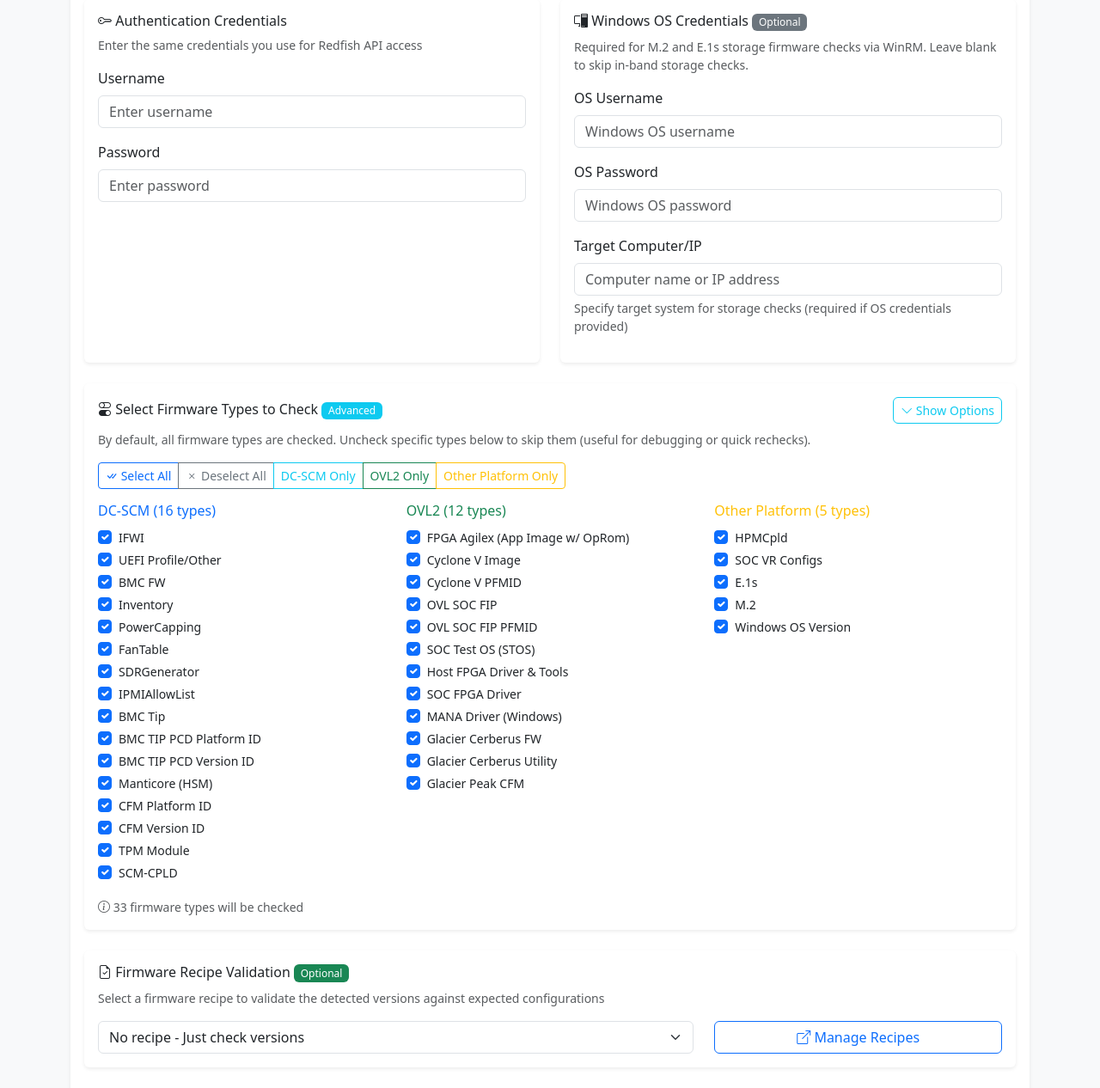
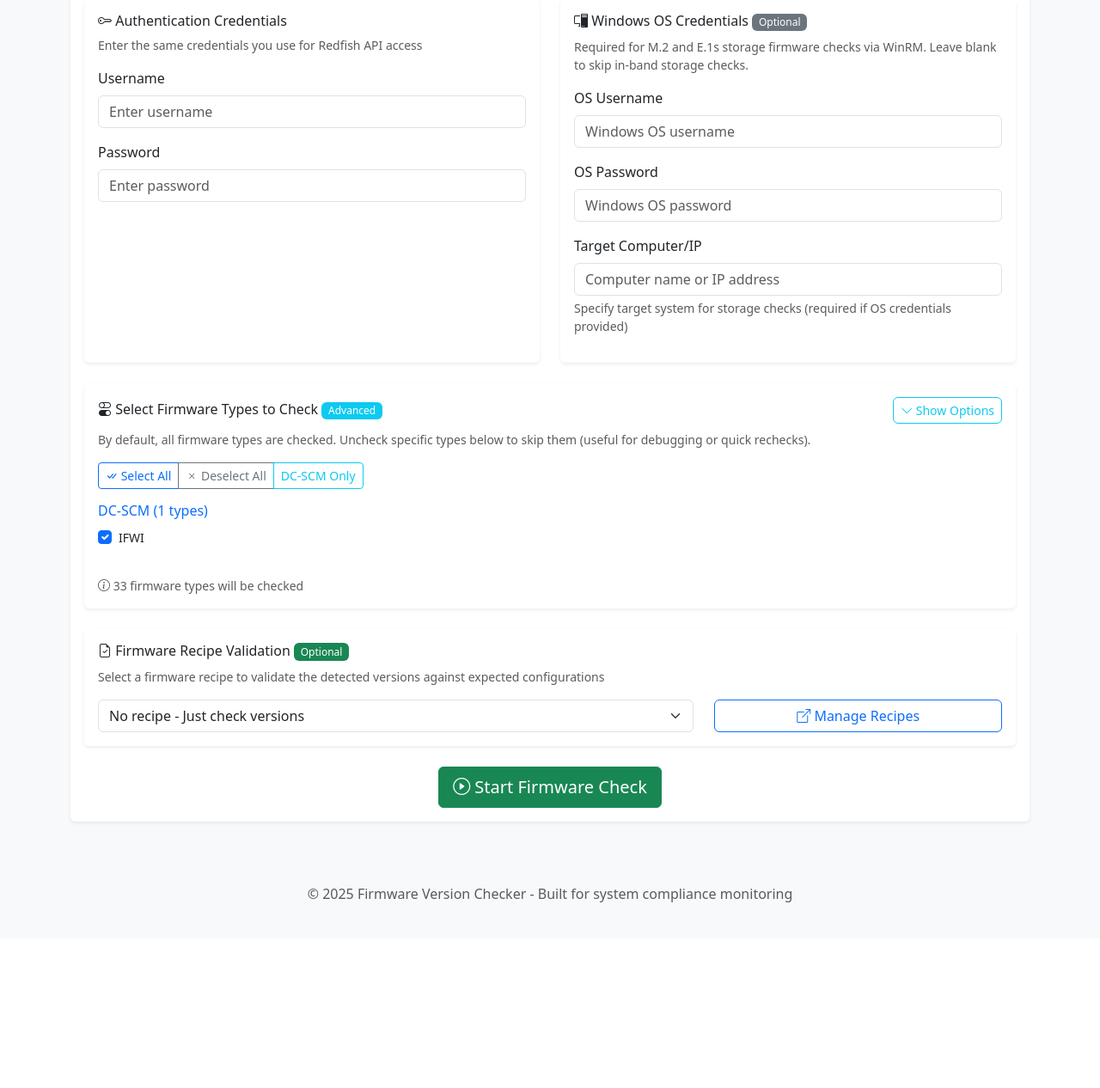
Before and after one commit to JarrettJones/Compliance, a Flask app: page /check/1 in a window 1280 px wide, after a click on "Show Options". Shown: the part 512-1778 px from the top of the page at 86% size. After the commit the page ends 1562 px from the top, so only its background shows below. Run offline with Flask 3, Linux system fonts and the light colour scheme; the visitor is signed in with stand-in values (Sample User, id 1); data comes from the database, SQL or seed files in the repository; tables that the repository leaves empty hold one stand-in row (values such as "Sample post"); one stand-in notice (Sample message) is shown; parts of the project's set-up code (start-up, migrations or seed data) failed here and were passed over.

Commit message:
Filter firmware checks by program associations - Updated check_firmware route to filter firmware types by program - Modified check_firmware.html to display only program-assigned types - Dynamic category buttons based on available firmware types - Recipes also filtered by program - Shows warning if no firmware types configured

```diff
--- a/firmware-checker/app.py
+++ b/firmware-checker/app.py
@@ -2164,6 +2164,39 @@ def check_firmware(system_id):
             LIMIT 1
         ''', (system_id,)).fetchone()
 
+        # Get firmware types available for this system's program
+        if system['program_id']:
+            # Filter firmware types by program association
+            firmware_types = conn.execute('''
+                SELECT ft.*
+                FROM firmware_types ft
+                INNER JOIN program_firmware_types pft ON ft.id = pft.firmware_type_id
+                WHERE pft.program_id = ?
+                ORDER BY ft.category, ft.name
+            ''', (system['program_id'],)).fetchall()
+        else:
+            # No program assigned - show all firmware types
+            firmware_types = conn.execute('''
+                SELECT * FROM firmware_types ORDER BY category, name
+            ''').fetchall()
+
+        # Group firmware types by category for display
+        firmware_by_category = {}
+        for ft in firmware_types:
+            if ft['category'] not in firmware_by_category:
+                firmware_by_category[ft['category']] = []
+            firmware_by_category[ft['category']].append(ft)
+
+        # Load available recipes for selection (filtered by program)
+        if system['program_id']:
+            recipes = conn.execute('''
+                SELECT id, name FROM firmware_recipes
+                WHERE program_id = ? OR program_id IS NULL
+                ORDER BY name
+            ''', (system['program_id'],)).fetchall()
+        else:
+            recipes = conn.execute('SELECT id, name FROM firmware_recipes ORDER BY name').fetchall()
+
     # Extract hostname from description if present
     system_hostname = None
     if system['description'] and 'Host:' in system['description']:
@@ -2174,12 +2207,12 @@ def check_firmware(system_id):
         except (IndexError, AttributeError):
             system_hostname = None
 
-    # Load available recipes for selection
-    with get_db_connection() as conn:
-        recipes = conn.execute('SELECT id, name FROM firmware_recipes ORDER BY name').fetchall()
-
-    return render_template('check_firmware.html', system=system, active_check=active_check,
-                         system_hostname=system_hostname, recipes=recipes)
+    return render_template('check_firmware.html',
+                         system=system,
+                         active_check=active_check,
+                         system_hostname=system_hostname,
+                         recipes=recipes,
+                         firmware_by_category=firmware_by_category)
 
 @app.route('/check/<int:system_id>/progress')
 @login_required
--- a/firmware-checker/templates/check_firmware.html
+++ b/firmware-checker/templates/check_firmware.html
@@ -219,25 +219,51 @@
                                         <button type="button" class="btn btn-sm btn-outline-secondary" onclick="deselectAllFirmware()">
                                             <i class="bi bi-x"></i> Deselect All
                                         </button>
-                                        <button type="button" class="btn btn-sm btn-outline-info" onclick="selectCategory('dc_scm')">
-                                            DC-SCM Only
+                                        {% for category in firmware_by_category.keys() %}
+                                        <button type="button" class="btn btn-sm btn-outline-info" onclick="selectCategory('{{ category.lower().replace('-', '_').replace(' ', '_') }}')">
+                                            {{ category }} Only
                                         </button>
-                                        <button type="button" class="btn btn-sm btn-outline-success" onclick="selectCategory('ovl2')">
-                                            OVL2 Only
-                                        </button>
-                                        <button type="button" class="btn btn-sm btn-outline-warning" onclick="selectCategory('other_platform')">
-                                            Other Platform Only
-                                        </button>
+                                        {% endfor %}
                                     </div>
 
-                                    <!-- Firmware Type Selection -->
+                                    <!-- Firmware Type Selection - Dynamic based on program -->
                                     <div class="row">
+                                        {% if firmware_by_category %}
+                                            {% for category, firmware_types in firmware_by_category.items() %}
+                                            <div class="col-md-4 mb-3">
+                                                <h6 class="text-primary">{{ category }} ({{ firmware_types|length }} types)</h6>
+                                                {% for fw_type in firmware_types %}
+                                                <div class="form-check">
+                                                    <input class="form-check-input fw-category {{ category.lower().replace('-', '_').replace(' ', '_') }}"
+                                                           type="checkbox"
+                                                           value="{{ fw_type.name }}"
+                                                           id="fw_{{ fw_type.id }}"
+                                                           checked>
+                                                    <label class="form-check-label small" for="fw_{{ fw_type.id }}">
+                                                        {{ fw_type.name }}
+                                                    </label>
+                                                </div>
+                                                {% endfor %}
+                                            </div>
+                                            {% endfor %}
+                                        {% else %}
+                                        <div class="col-12">
+                                            <div class="alert alert-warning">
+                                                <i class="bi bi-exclamation-triangle"></i>
+                                                No firmware types available for this program. Please contact an administrator to configure firmware types for this program.
+                                            </div>
+                                        </div>
+                                        {% endif %}
+                                    </div>
+
+                                    <!-- Keep the old hardcoded section for backwards compatibility (hidden) -->
+                                    <div class="row d-none">
                                         <!-- DC-SCM -->
                                         <div class="col-md-4">
                                             <h6 class="text-primary">DC-SCM (16 types)</h6>
                                             <div class="form-check">
-                                                <input class="form-check-input fw-category dc_scm" type="checkbox" value="IFWI" id="fw_ifwi" checked>
-                                                <label class="form-check-label small" for="fw_ifwi">IFWI</label>
+                                                <input class="form-check-input fw-category dc_scm" type="checkbox" value="IFWI" id="fw_ifwi_old" checked>
+                                                <label class="form-check-label small" for="fw_ifwi_old">IFWI</label>
                                             </div>
                                             <div class="form-check">
                                                 <input class="form-check-input fw-category dc_scm" type="checkbox" value="UEFI Profile/Other" id="fw_uefi" checked>
```
